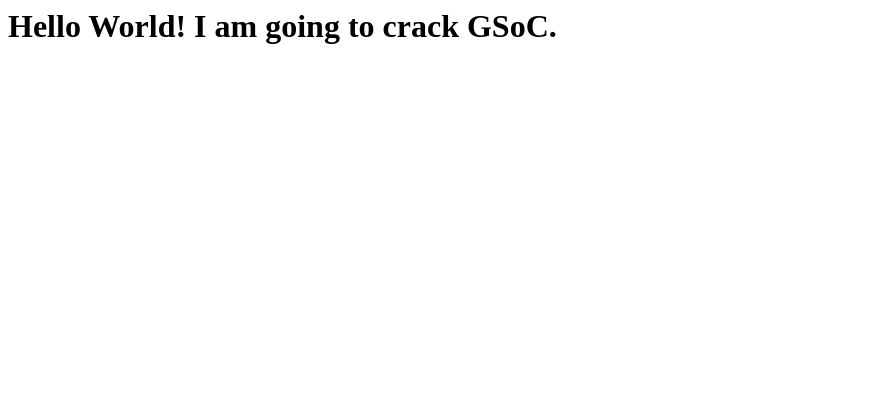
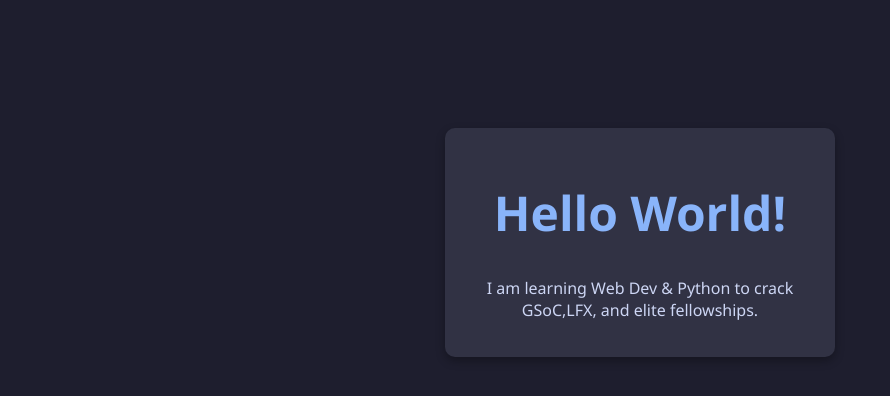
Before and after one commit to hana-bader/my-first-gsoc-prep, a plain HTML site: page index.html in a window 1280 px wide. Shown: the whole page, without its empty margins (0-890 px from the left). Drawn offline with Linux system fonts and the light colour scheme.

```diff
--- a/index.html
+++ b/index.html
@@ -1 +1,35 @@
-<h1>Hello World! I am going to crack GSoC.</h1>
+<!DOCTYPE html>
+<html>
+<head>
+    <title>Portfolio</title>
+    <style>
+        body {
+            background-color: #1e1e2e;
+            color: #cdd6f4;
+            font-family: 'Segoe UI', Tahoma, Geneva, Verdana, sans-serif;
+            text-align: center;
+            padding-top: 100px;
+        }
+        h1{
+            color: #89b4fa;
+            font-size:3rem;
+        }
+        .card{
+            background-color: #313244;
+            width: 350px;
+            margin: 20px auto;
+            padding: 20px;
+            border-radius: 10px;
+            box-shadow: 0 4px 10px rgba(0,0,0,0.3);
+        }
+    </style>
+</head>
+<body>
+
+    <div class="card">
+        <h1>Hello World!</h1>
+        <p>I am learning Web Dev & Python to crack GSoC,LFX, and elite fellowships.</p>
+    </div>
+
+</body>
+</html>
```
Also changed, not shown: 1 other file.
